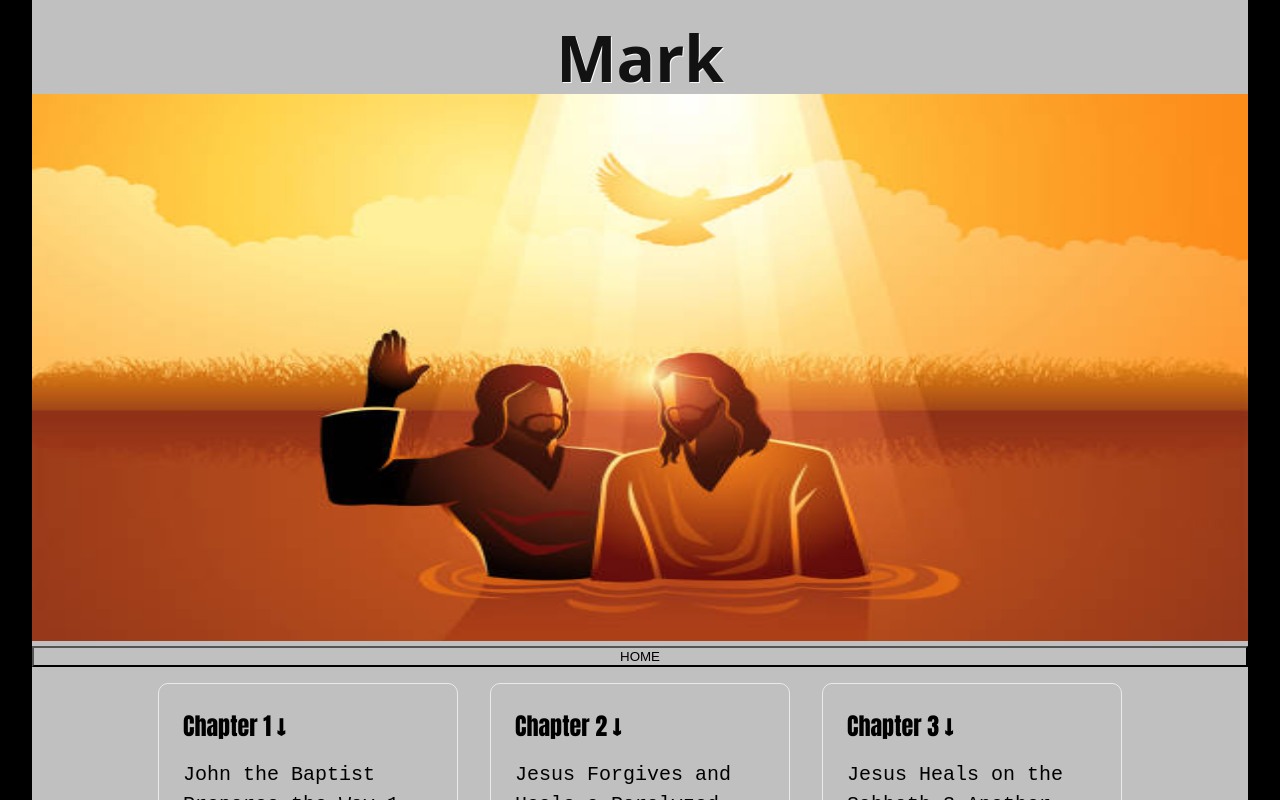
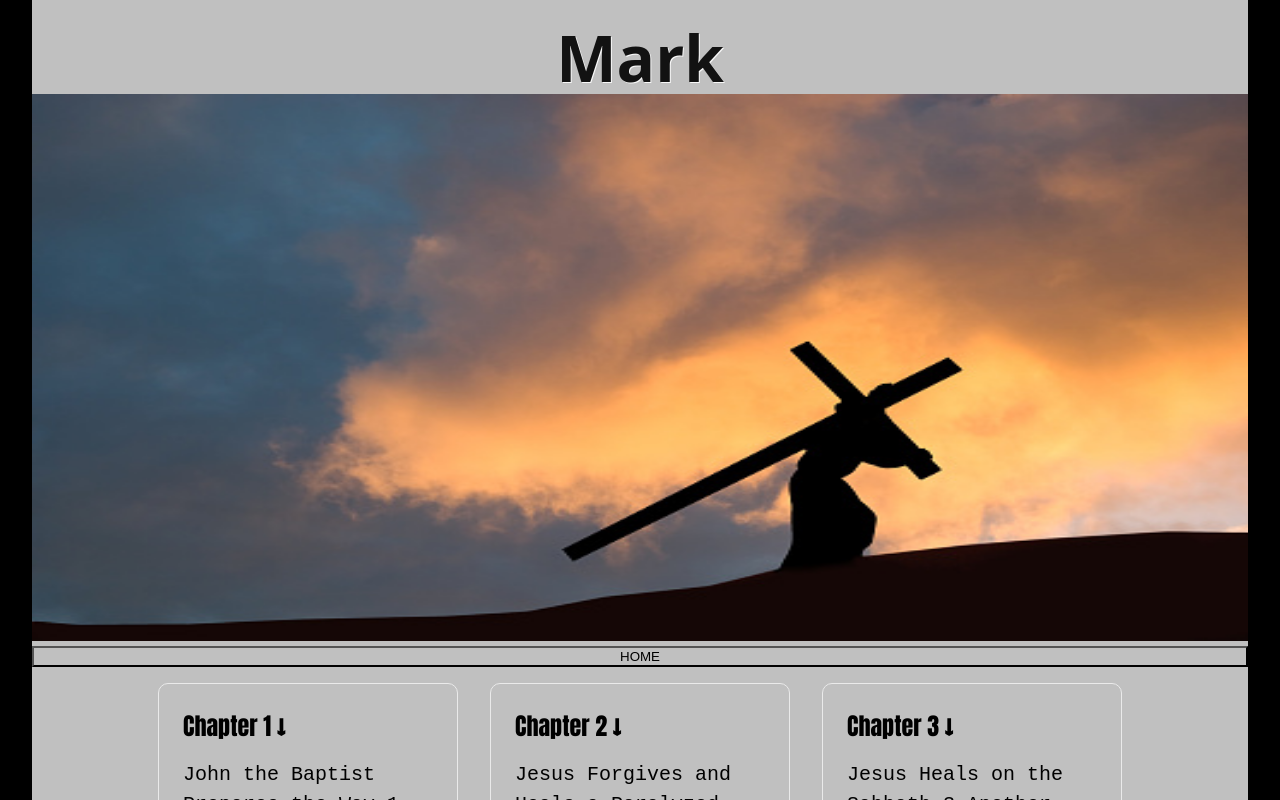
Before and after one commit to jnutt367/mark, a Next.js app: page / in a window 1280 px wide. Shown: the top 800 px of the page. Built offline with nearby package versions, Linux system fonts and the light colour scheme.

Commit message:
Update index.js

```diff
--- a/pages/index.js
+++ b/pages/index.js
@@ -21,7 +21,7 @@ export default function Home() {
         </h1>
       <div className={styles.hero}>
        <Image
-                                src="/baptism.jpg"
+                                src="/mark.jpg"
                                 alt="Jesus"
                                 height={900}
                                 width={2000}
```
